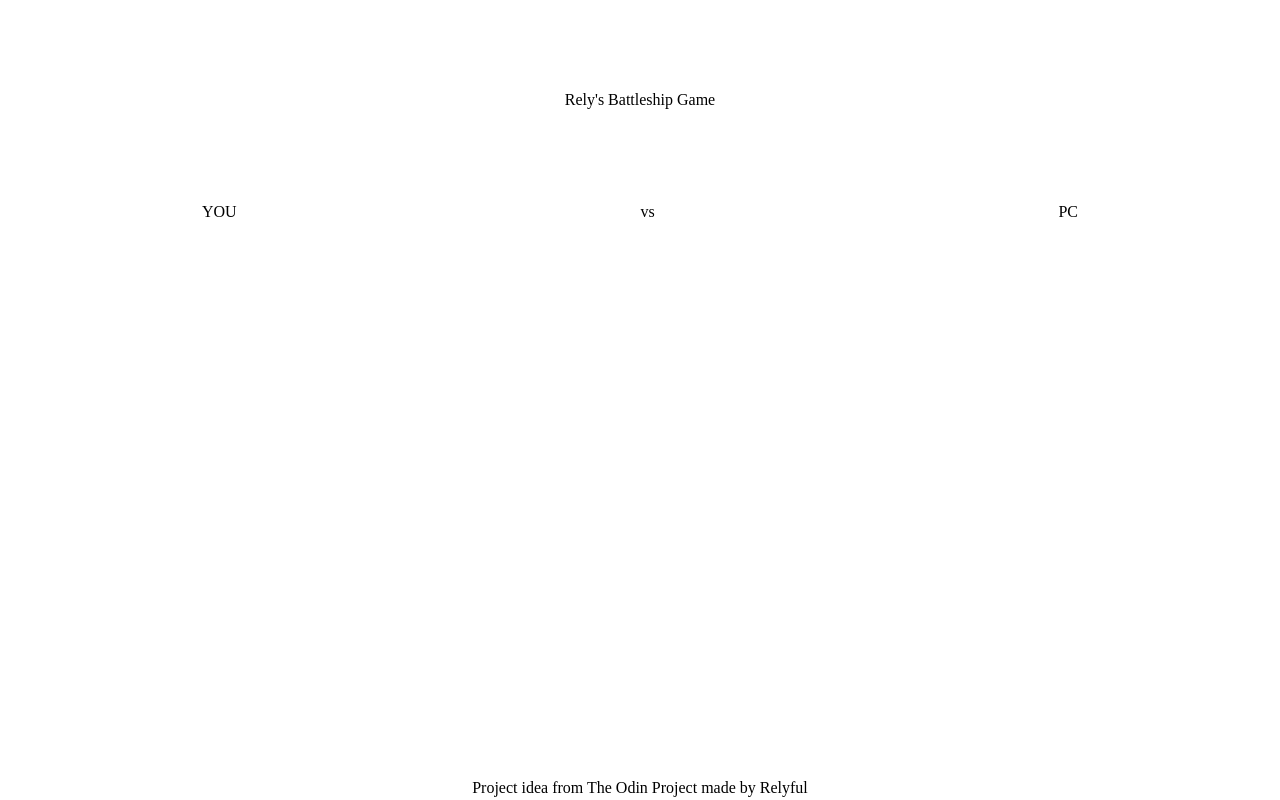
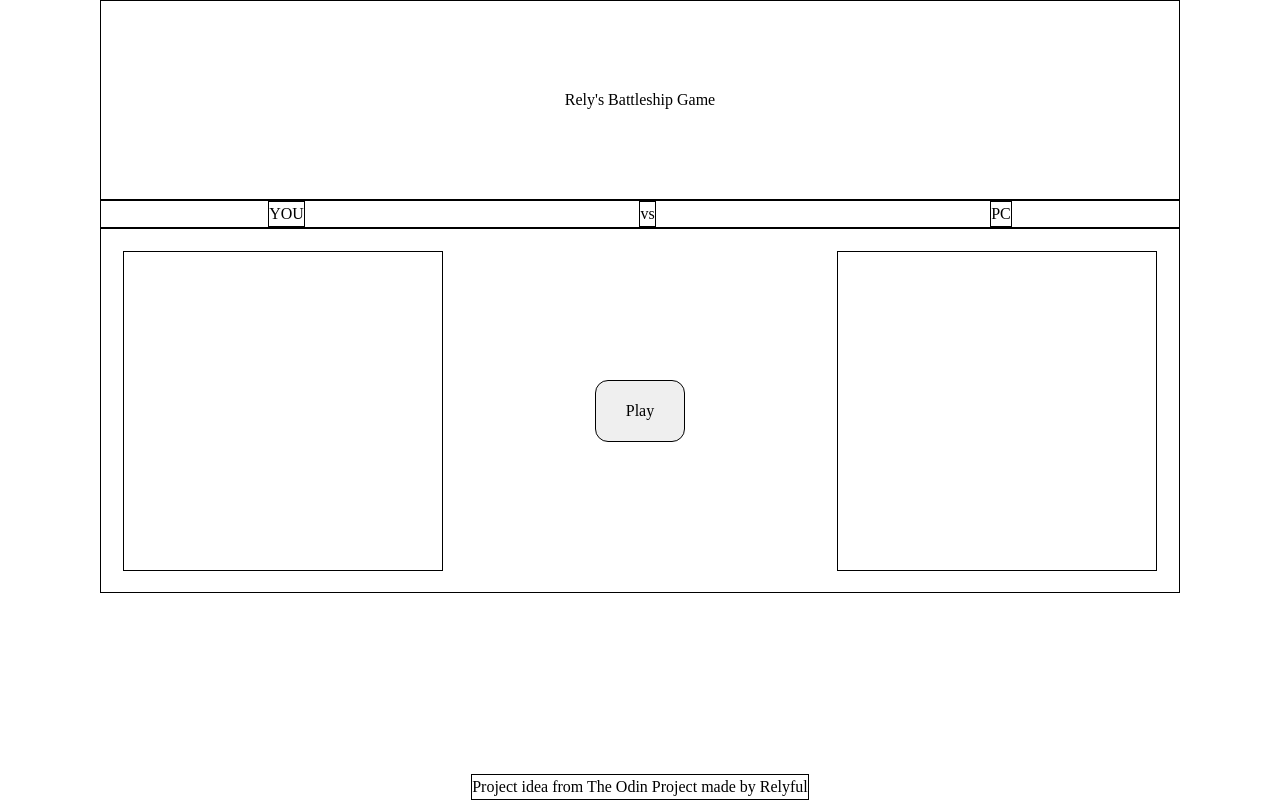
Before and after one commit to Relyful/odinBattleship, a website built with webpack: page src/template.html in a window 1280 px wide. Built offline with nearby package versions, Linux system fonts and the light colour scheme.

Commit message:
Add height to elements and create main 2 player boards in DOM + create play button that just calls initializeGame for now

```diff
--- a/src/modules/gameDriver.js
+++ b/src/modules/gameDriver.js
@@ -1,6 +1,6 @@
 import player from "./player";
 
-const header = document.querySelector("header");
+const playButton = document.querySelector("#play");
 
 let Player1 = undefined;
 let Player2 = undefined;
@@ -11,8 +11,9 @@ function initializeGame() {
 }
 
 function initializeEventListeners() {
-  header.addEventListener("click", () => {
-    console.log("Halooo to som ja Hanzicek ;)");
+  playButton.addEventListener("click", () => {
+    initializeGame();
+    console.log("Game Initialized");
   })
 }
 
--- a/src/style.css
+++ b/src/style.css
@@ -76,11 +76,15 @@ textarea:not([rows]) {
 
 /* CUSTOM CSS HERE */
 
+.container * {
+  border: 1px solid black;
+}
 
 .container {
   display: flex;
   flex-direction: column;
   height: 100vh;
+  margin: 0 100px 0 100px;
 }
 
 header {
@@ -95,6 +99,26 @@ header {
   justify-content: space-around;
 }
 
+main {
+  display: flex;
+  padding: 2%;
+  justify-content: space-between;
+}
+
+.player1, .player2 {
+  display: flex;
+  width: 25vw;
+  height: 25vw;
+}
+
+#play {
+  height: 30px;
+  padding: 30px;
+  line-height: 0;
+  border-radius: 13px;
+  align-self: center;
+}
+
 footer {
   margin-top: auto;
   align-self: center;
--- a/src/template.html
+++ b/src/template.html
@@ -24,8 +24,9 @@
     </div>
 
     <main>
-      <div class="Player1"></div>
-      <div class="Player2"></div>
+      <div class="player1"></div>
+      <button type="button" id="play">Play</button>
+      <div class="player2"></div>
     </main>
 
     <footer>Project idea from The Odin Project made by Relyful</footer>
```
